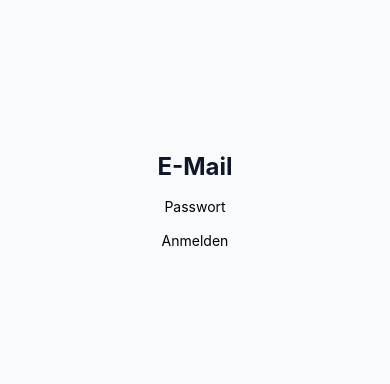
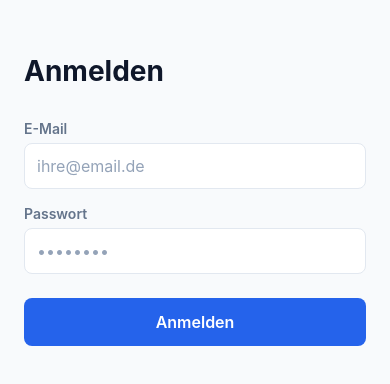
Before and after one commit to ace-brown/kraftmeister-mobile, a React Native app: screen / in a window 390 px wide. Shown: the part 222-606 px from the top of the page. Built offline with nearby package versions, Linux system fonts and the light colour scheme.

Commit message:
Add login screen

```diff
--- a/src/screens/auth/LoginScreen.tsx
+++ b/src/screens/auth/LoginScreen.tsx
@@ -19,14 +19,38 @@ export function LoginScreen() {
   return (
     <SafeAreaView style={styles.container}>
       <View style={styles.content}>
-        <Text style={styles.title}>E-Mail</Text>
-        <TextInput onChangeText={setEmail} />
-        <Text>Passwort</Text>
-        <TextInput secureTextEntry onChangeText={setPassword} />
-        <Pressable onPress={handleSubmit} disabled={isPending}>
-          <Text>Anmelden</Text>
+        <Text style={styles.title}>Anmelden</Text>
+
+        <Text style={styles.label}>E-Mail</Text>
+        <TextInput
+          style={styles.input}
+          onChangeText={setEmail}
+          value={email}
+          keyboardType="email-address"
+          autoCapitalize="none"
+          placeholder="ihre@email.de"
+          placeholderTextColor={Colors.text.muted}
+        />
+
+        <Text style={styles.label}>Passwort</Text>
+        <TextInput
+          style={styles.input}
+          onChangeText={setPassword}
+          value={password}
+          secureTextEntry
+          placeholder="••••••••"
+          placeholderTextColor={Colors.text.muted}
+        />
+
+        {error && <Text style={styles.error}>Fehler bei der Anmeldung</Text>}
+
+        <Pressable
+          style={styles.button}
+          onPress={handleSubmit}
+          disabled={isPending}
+        >
+          <Text style={styles.buttonText}>Anmelden</Text>
         </Pressable>
-        {error && <Text style={styles.error}>Fehler bei der Anmeldung</Text>}
       </View>
     </SafeAreaView>
   );
@@ -34,8 +58,36 @@ export function LoginScreen() {
 
 const styles = StyleSheet.create({
   container: { flex: 1, backgroundColor: Colors.background },
-  content: { flex: 1, alignItems: "center", justifyContent: "center" },
-  title: { fontSize: 24, fontWeight: "700", color: Colors.text.primary },
-  subtitle: { fontSize: 14, color: Colors.text.muted, marginTop: 8 },
-  error: { color: "red", marginTop: 8, fontSize: 14 },
+  content: { flex: 1, paddingHorizontal: 24, justifyContent: "center" },
+  title: {
+    fontSize: 28,
+    fontWeight: "700",
+    color: Colors.text.primary,
+    marginBottom: 32,
+  },
+  label: {
+    fontSize: 14,
+    fontWeight: "600",
+    color: Colors.text.secondary,
+    marginBottom: 6,
+  },
+  input: {
+    backgroundColor: Colors.surface,
+    borderWidth: 1,
+    borderColor: Colors.border,
+    borderRadius: 8,
+    padding: 12,
+    fontSize: 16,
+    color: Colors.text.primary,
+    marginBottom: 16,
+  },
+  button: {
+    backgroundColor: Colors.primary,
+    borderRadius: 8,
+    padding: 14,
+    alignItems: "center",
+    marginTop: 8,
+  },
+  buttonText: { color: "#FFFFFF", fontSize: 16, fontWeight: "600" },
+  error: { color: Colors.status.cancelled, fontSize: 14, marginBottom: 12 },
 });
--- a/src/screens/jobs/JobsScreen.tsx
+++ b/src/screens/jobs/JobsScreen.tsx
@@ -1,13 +1,14 @@
-import { View, Text, StyleSheet } from "react-native";
+import { View, Text, StyleSheet, Pressable } from "react-native";
 import { SafeAreaView } from "react-native-safe-area-context";
 import { Colors } from "../../constants/colors";
 import { useJobs } from "../../features/jobs/hooks";
 import { Loading, ShowError } from "../../components/ui";
+import { useAuth } from "../../providers";
 
 /** Placeholder screen for the jobs list. */
 export function JobsScreen() {
   const { data, isLoading, error } = useJobs();
-  console.log("data", data);
+  const { logout } = useAuth();
 
   if (isLoading) return <Loading />;
 
@@ -20,6 +21,9 @@ export function JobsScreen() {
         {data?.map((job) => (
           <Text key={job.id}>{job.title}</Text>
         ))}
+        <Pressable onPress={logout}>
+          <Text>Abmelden</Text>
+        </Pressable>
       </View>
     </SafeAreaView>
   );
```
